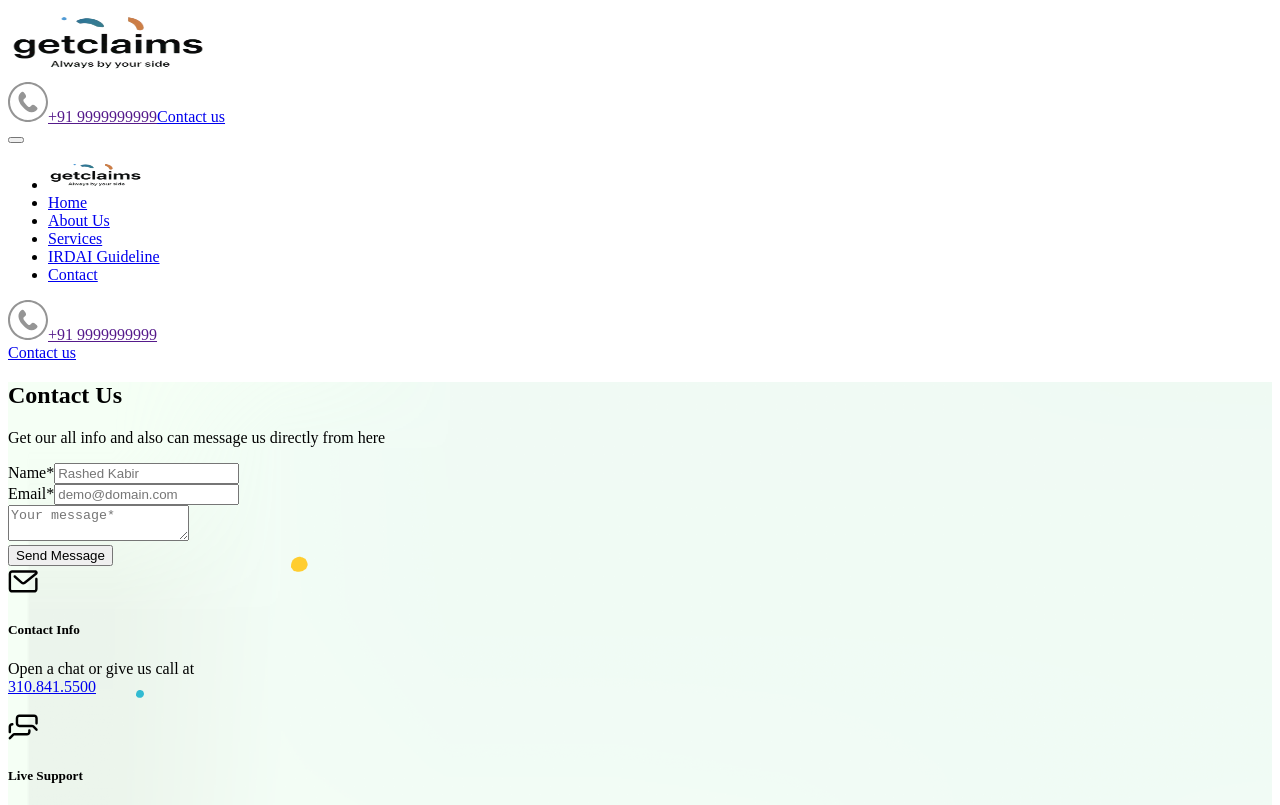
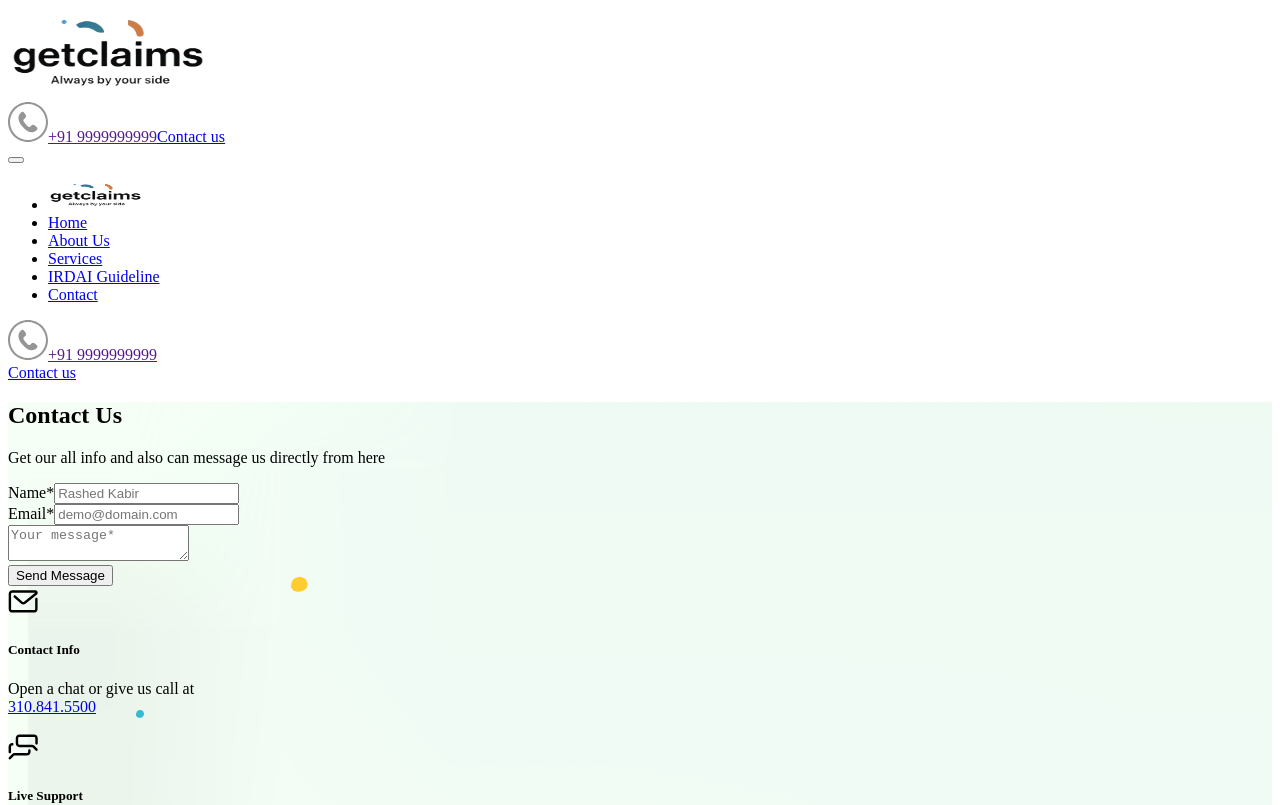
Before and after one commit to sarveshc/GetClaims, a Next.js app: page /contact/contact-v2 in a window 1280 px wide. Shown: the top 805 px of the page. Built offline with nearby package versions, Linux system fonts and the light colour scheme.

Commit message:
added new files

```diff
--- a/components/home-page/home-10/Header.jsx
+++ b/components/home-page/home-10/Header.jsx
@@ -37,7 +37,7 @@
                 src="/images/logo/logo_01.png"
                 alt="logo"
                 width={200}
-                height={70}
+                height={90}
               />
             </Link>
           </div>
```
